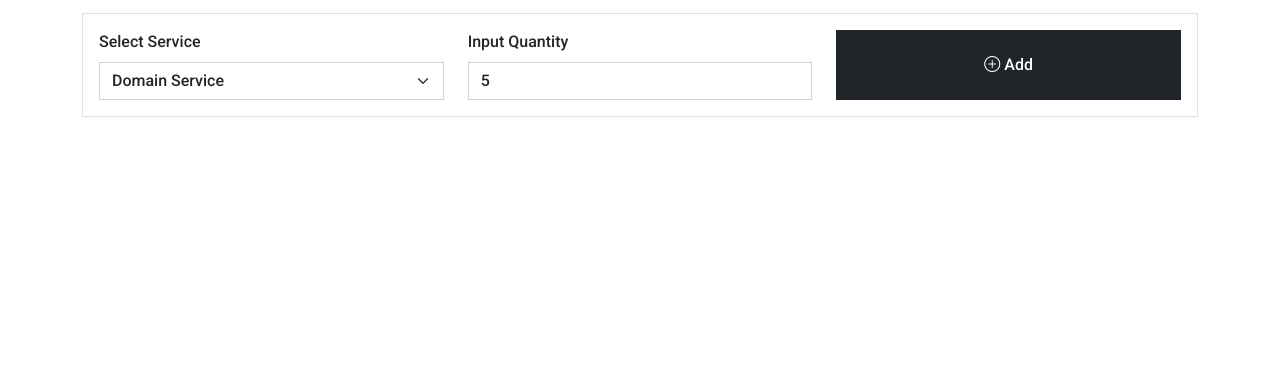
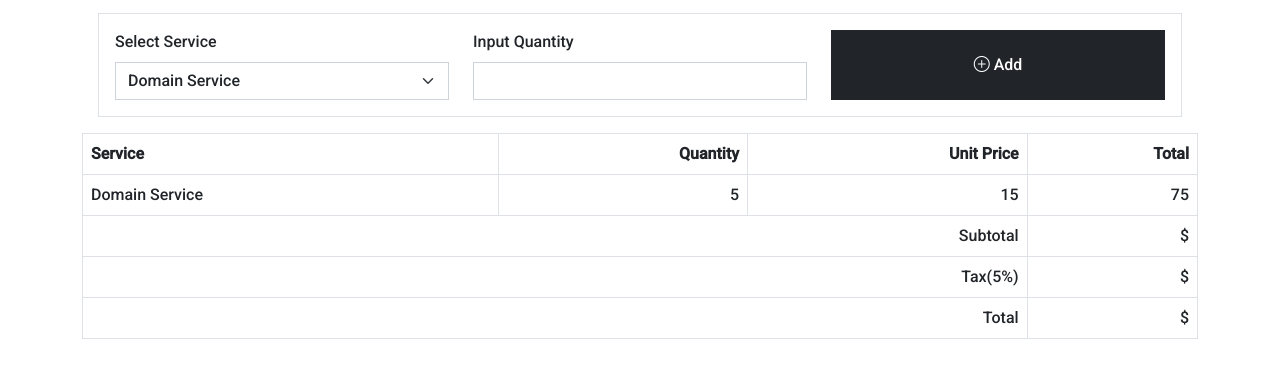
Before and after one commit to TinAungLinn/js-dom-bom-learning, a website: page invoice.html in a window 1280 px wide. Both pictures are taken after typing "5" into the empty fields and a click on the button "Add". Shown: the part 67-444 px from the top of the page. Drawn offline with nearby package versions, Linux system fonts and the light colour scheme.

Commit message:
ivoice app update

```diff
--- a/invoice.html
+++ b/invoice.html
@@ -12,7 +12,7 @@
       <div class="row">
         <div class="col-12">
           <h1 class="my-3">Invoice App</h1>
-          <div class="border p-3">
+          <div class="border m-3 p-3">
             <form id="invoiceForm">
               <div class="row">
                 <div class="col">
@@ -36,6 +36,39 @@
               </div>
             </form>
           </div>
+          <table class="table table-bordered">
+            <thead>
+              <tr>
+                <th>Service</th>
+                <th class=" text-end">Quantity</th>
+                <th class=" text-end">Unit Price</th>
+                <th class=" text-end">Total</th>
+              </tr>
+            </thead>
+            <tbody id="lists">
+
+            </tbody>
+            <tfoot>
+              <tr>
+                <td class="text-end" colspan="3">Subtotal</td>
+                <td class="text-end">
+                  $ <span id="subTotal"></span>
+                </td>
+              </tr>
+              <tr>
+                <td class="text-end" colspan="3">Tax(5%)</td>
+                <td class="text-end">
+                  $ <span id="tax"></span>
+                </td>
+              </tr>
+              <tr>
+                <td class="text-end" colspan="3">Total</td>
+                <td class="text-end">
+                  $ <span id="total"></span>
+                </td>
+              </tr>
+            </tfoot>
+          </table>
         </div>
       </div>
     </div>
--- a/js/invoice.js
+++ b/js/invoice.js
@@ -28,18 +28,66 @@ const services = [
 const invoiceForm = document.querySelector("#invoiceForm");
 const selectService = document.querySelector("#selectService");
 const quantity = document.querySelector("#quantity");
+const lists = document.querySelector("#lists");
+const subTotal = document.querySelector("#subTotal");
+const tax = document.querySelector("#tax");
+const total = document.querySelector("#total");
 
 //Process (Tesks)
+
+//Function
+
+const createTr = (service, quantity) => {
+  const tr = document.createElement("tr");
+  tr.classList.add("list");
+  const total = service.price * quantity;
+  tr.innerHTML = `
+  <td>${service.title}</td>
+  <td class=" text-end">${quantity}</td>
+  <td class=" text-end">${service.price}</td>
+  <td class=" text-end list-total">${total}</td>
+  `;
+  return tr;
+};
+
+const findTax = (amount, percentage = 5) => {
+  return amount * (percentage / 100);
+};
+
+const findTotal = () => {
+  const listTotal = document.querySelectorAll(".list-total");
+  const subTotal = [...document.querySelectorAll(".list-total")].reduce((pv,cv) => pv + parseFloat(cv.innerText), 0);
+  console.log(subTotal);
+}
 
 //Service Option Loop
 
 services.forEach((service) =>
-  selectService.append(new Option(service.title, service.price))
+  selectService.append(new Option(service.title, service.id))
 );
 
 //Data collect from from
 
 invoiceForm.addEventListener("submit", (event) => {
   event.preventDefault();
+  // console.log(
+  //   selectService.value,
+  //   selectService.options[selectService.selectedIndex].innerText,
+  //   quantity.valueAsNumber,
+  // )
+  // console.log(
+  //   selectService.value,
+  //   quantity.valueAsNumber,
+  //   services.find((service) => service.id == selectService.value)
+  // );
 
+  const selectedService = services.find(
+    (service) => service.id == selectService.value
+  );
+
+  lists.append(createTr(selectedService, quantity.valueAsNumber));
+
+  findTotal();
+
+  invoiceForm.reset();
 });
```
